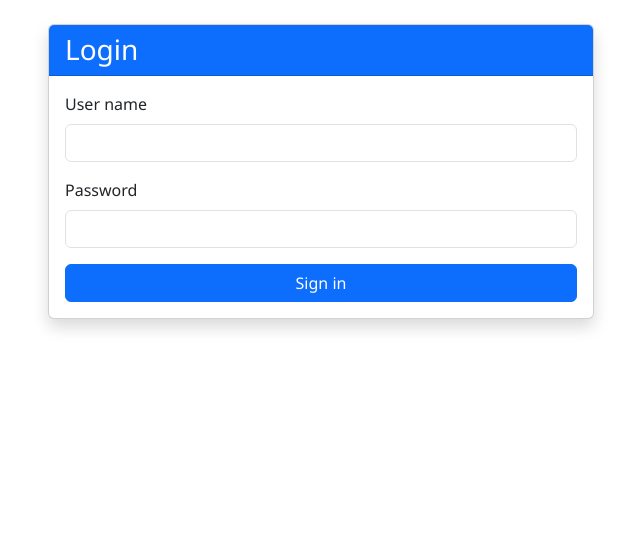
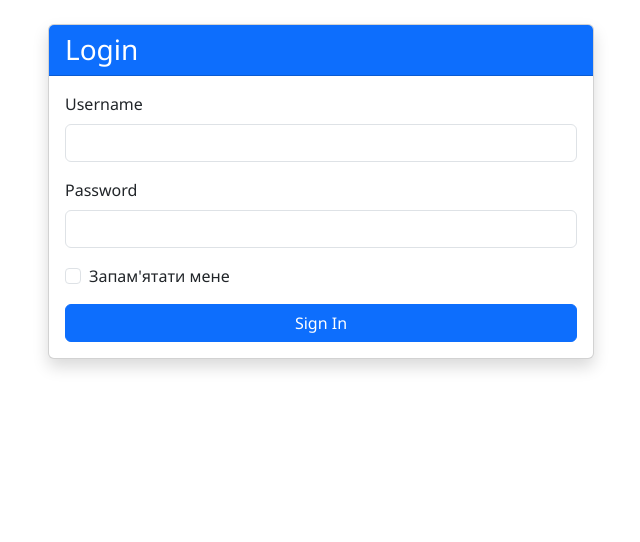
Before and after one commit to serhiyben/flask_app_ben, a Flask app: page /users/login in a window 1280 px wide. Shown: the part 56-598 px from the top of the page, without its empty margins (319-959 px from the left). Run offline with Flask 3, Linux system fonts and the light colour scheme; some libraries are stand-ins or nearby versions.

```diff
--- /dev/null
+++ b/app/users/forms.py
@@ -0,0 +1,14 @@
+from flask_wtf import FlaskForm
+from wtforms import StringField, PasswordField, BooleanField, SubmitField
+from wtforms.validators import DataRequired, Length
+
+class LoginForm(FlaskForm):
+    username = StringField('Username', validators=[
+        DataRequired(message="Це поле обов'язкове")
+    ])
+    password = PasswordField('Password', validators=[
+        DataRequired(),
+        Length(min=4, max=10, message="Пароль має бути від 4 до 10 символів")
+    ])
+    remember = BooleanField("Запам'ятати мене")
+    submit = SubmitField('Sign In')
--- a/app/users/templates/users/login.html
+++ b/app/users/templates/users/login.html
@@ -1,4 +1,5 @@
 {% extends "base.html" %}
+{% from "_render_field.html" import render_field %}
 
 {% block content %}
 <div class="row justify-content-center">
@@ -8,16 +9,18 @@
                 <h3 class="mb-0">Login</h3>
             </div>
             <div class="card-body">
-                <form method="POST" action="">
-                    <div class="mb-3">
-                        <label for="username" class="form-label">User name</label>
-                        <input type="text" class="form-control" id="username" name="username" required>
+                <form method="POST" action="" novalidate>
+                    {{ form.csrf_token }}
+
+                    {{ render_field(form.username) }}
+                    {{ render_field(form.password) }}
+
+                    <div class="mb-3 form-check">
+                        {{ form.remember(class="form-check-input") }}
+                        {{ form.remember.label(class="form-check-label") }}
                     </div>
-                    <div class="mb-3">
-                        <label for="password" class="form-label">Password</label>
-                        <input type="password" class="form-control" id="password" name="password" required>
-                    </div>
-                    <button type="submit" class="btn btn-primary w-100">Sign in</button>
+
+                    {{ form.submit(class="btn btn-primary w-100") }}
                 </form>
             </div>
         </div>
--- a/app/users/views.py
+++ b/app/users/views.py
@@ -1,26 +1,44 @@
 from flask import Blueprint, render_template, request, redirect, url_for, flash, session, make_response
+from app.users.forms import LoginForm  # Імпортуємо нашу форму
 
 # Створюємо Blueprint
 users_bp = Blueprint("users", __name__, template_folder="templates")
 
 # "База даних" користувачів
-users_data = {"user1": "123", "admin": "admin123"}
+users_data = {"user1": "12345", "admin": "admin123"}
 
 @users_bp.route("/login", methods=["GET", "POST"])
 def login():
-    if request.method == "POST":
-        username = request.form.get("username")
-        password = request.form.get("password")
+    # Якщо користувач вже ввійшов, перенаправляємо на профіль
+    if "username" in session:
+        return redirect(url_for("users.profile"))
 
+    # Створюємо екземпляр форми
+    form = LoginForm()
+
+    # Перевіряємо валідацію при POST-запиті
+    if form.validate_on_submit():
+        username = form.username.data
+        password = form.password.data
+        remember = form.remember.data
+
+        # Перевірка логіна/пароля
         if username in users_data and users_data[username] == password:
             session["username"] = username
-            flash("Ви успішно увійшли!", "success")
+
+            # Формуємо повідомлення залежно від галочки "Запам'ятати мене"
+            msg = "Ви успішно увійшли!"
+            if remember:
+                msg += " (Ми вас запам'ятали)"
+
+            flash(msg, "success")
             return redirect(url_for("users.profile"))
         else:
             flash("Невірні дані! Спробуйте ще раз.", "danger")
             return redirect(url_for("users.login"))
 
-    return render_template("users/login.html")
+    # Передаємо форму у шаблон
+    return render_template("users/login.html", form=form)
 
 @users_bp.route("/profile")
 def profile():
@@ -37,7 +55,7 @@ def logout():
     flash("Ви вийшли з системи.", "info")
     return redirect(url_for("users.login"))
 
-# --- Робота з COOKIES (Завдання 2) ---
+# --- Робота з COOKIES (Завдання 2 з лаби 4) ---
 
 @users_bp.route('/add_cookie', methods=['POST'])
 def add_cookie():
@@ -100,7 +118,7 @@ def greetings(name):
 def admin():
     return redirect(url_for("users.greetings", name="Administrator", age=45))
 
-
+# --- Зміна теми (Завдання 3 з лаби 4) ---
 
 @users_bp.route('/change_theme/<string:theme>')
 def change_theme(theme):
@@ -112,9 +130,7 @@ def change_theme(theme):
         flash('Невідома тема!', 'warning')
         return redirect(url_for('users.profile'))
 
-
     resp = make_response(redirect(url_for('users.profile')))
-
 
     resp.set_cookie('theme', theme, max_age=30*24*60*60)
 
```
Also changed, not shown: 1 other file.
